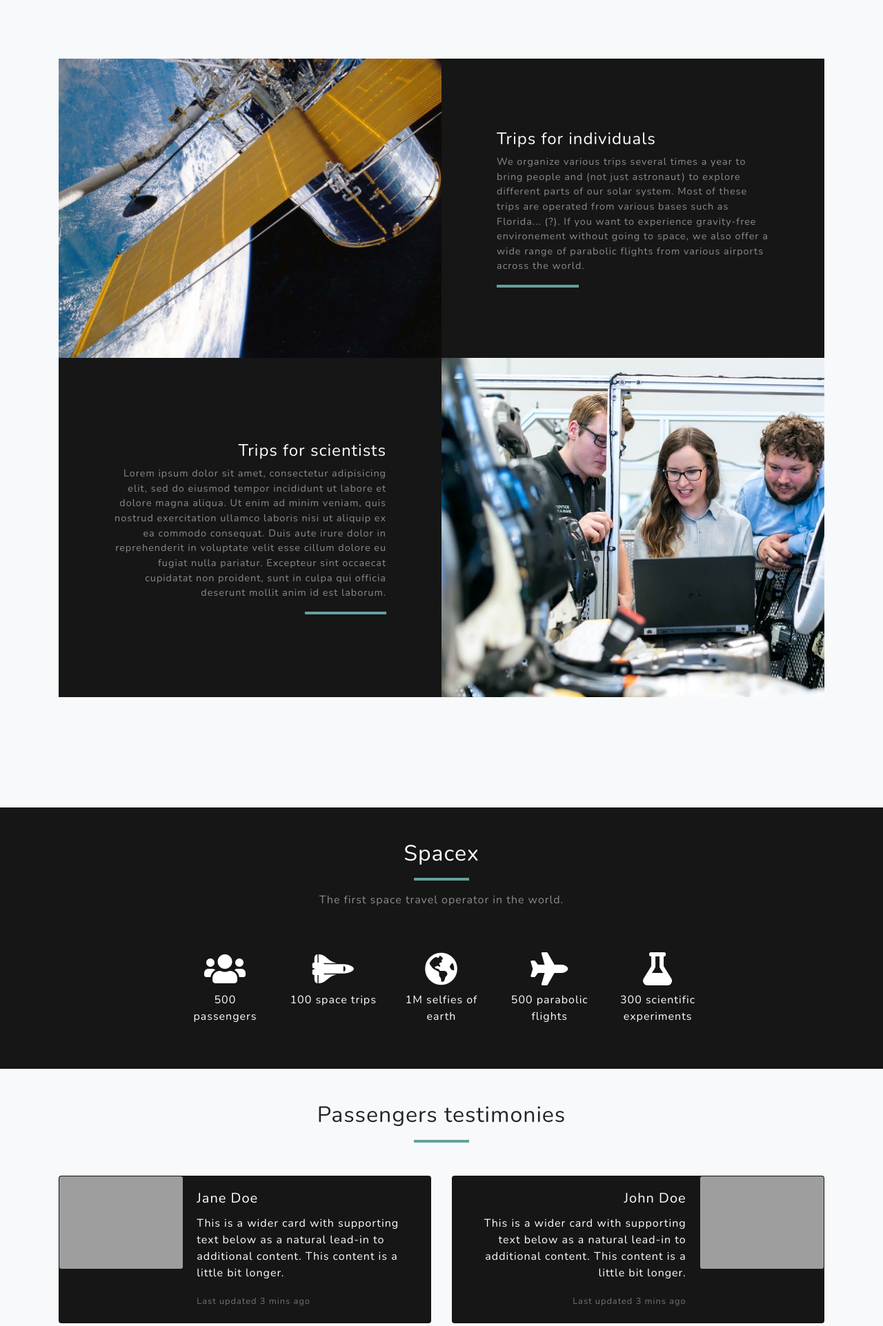
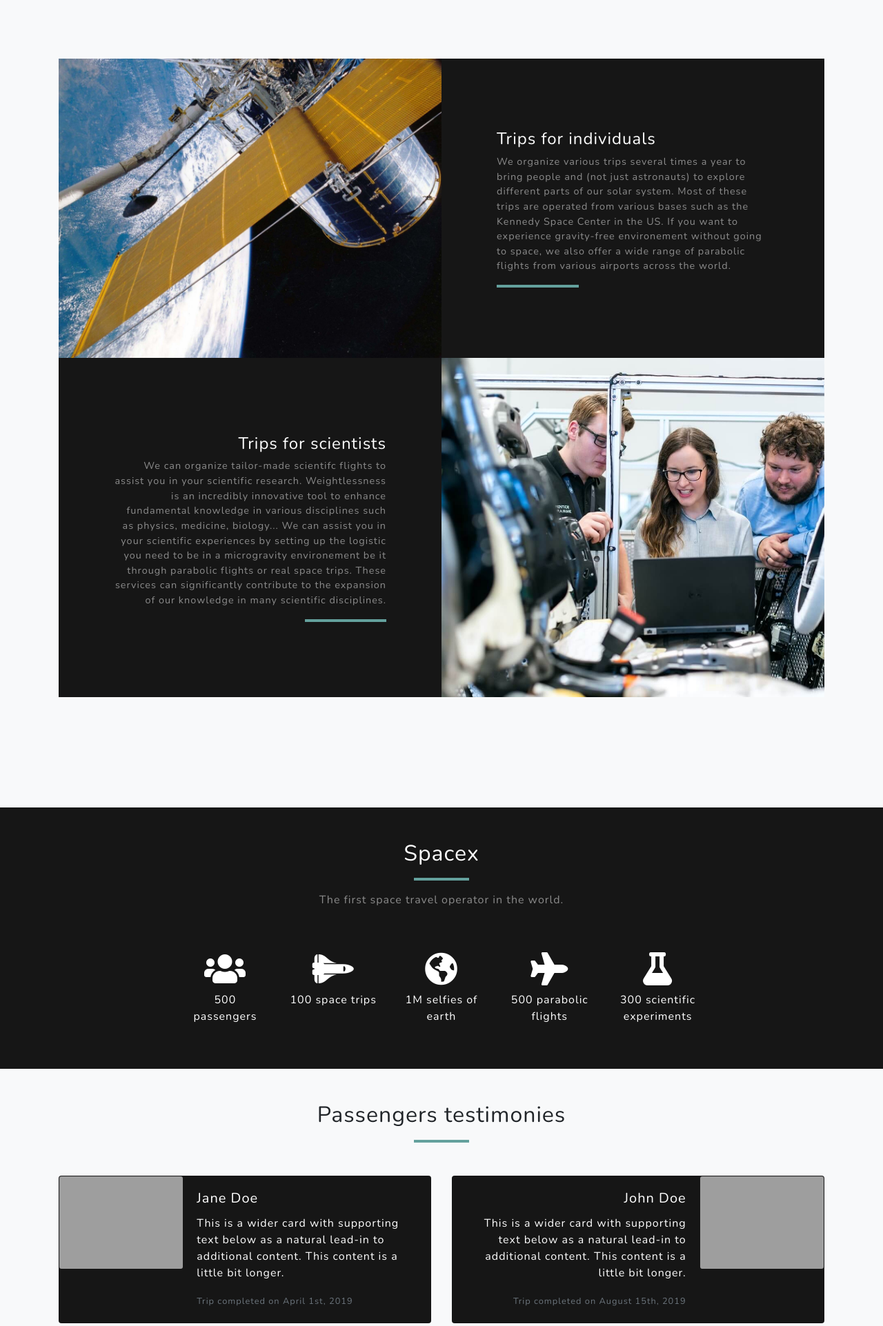
Before and after one commit to AlexiaDelorme/project-spacex, a Django app: page / in a window 1280 px wide. Shown: the part 1974-3897 px from the top of the page at 69% size. Run offline with Django 3.2, Linux system fonts and the light colour scheme; some libraries are stand-ins or nearby versions; grey boxes are pictures that could not be loaded.

Commit message:
Minor tidying - updated content and url

```diff
--- a/main_pages/templates/home.html
+++ b/main_pages/templates/home.html
@@ -46,11 +46,11 @@
 						<div class="project-text w-100 my-auto text-center text-lg-left">
 							<h4 class="text-white">Trips for individuals</h4>
 							<p class="mb-0 text-white-50">
-									We organize various trips several times a year to bring people and (not just
-									astronaut) to explore different parts of our solar system. Most of these trips
-									are operated from various bases such as Florida... (?). If you want to
-									experience gravity-free environement without going to space, we also offer a
-									wide range of parabolic flights from various airports across the world.
+                                We organize various trips several times a year to bring people and (not just
+                                astronauts) to explore different parts of our solar system. Most of these trips
+                                are operated from various bases such as the Kennedy Space Center in the US. If you want to
+                                experience gravity-free environement without going to space, we also offer a
+                                wide range of parabolic flights from various airports across the world.
 							</p>
 							<hr class="d-none d-lg-block mb-0 ml-0">
 						</div>
@@ -70,12 +70,9 @@
 						<div class="project-text w-100 my-auto text-center text-lg-right">
 							<h4 class="text-white">Trips for scientists</h4>
 							<p class="mb-0 text-white-50">
-										Lorem ipsum dolor sit amet, consectetur adipisicing elit, sed do eiusmod tempor
-										incididunt ut labore et dolore magna aliqua. Ut enim ad minim veniam, quis
-										nostrud exercitation ullamco laboris nisi ut aliquip ex ea commodo consequat.
-										Duis aute irure dolor in reprehenderit in voluptate velit esse cillum dolore eu
-										fugiat nulla pariatur. Excepteur sint occaecat cupidatat non proident, sunt in
-										culpa qui officia deserunt mollit anim id est laborum.
+                                We can organize tailor-made scientifc flights to assist you in your scientific research.
+                                Weightlessness is an incredibly innovative tool to enhance fundamental knowledge in various disciplines such as physics, medicine, biology...
+                                We can assist you in your scientific experiences by setting up the logistic you need to be in a microgravity environement be it through parabolic flights or real space trips. These services can significantly contribute to the expansion of our knowledge in many scientific disciplines.
 							</p>
 							<hr class="d-none d-lg-block mb-0 mr-0">
 						</div>
@@ -94,7 +91,7 @@
 
             <div class="col-12 mt-5 mb-5 text-center">
                 <h2 class="text-white mb-3">Spacex</h2>
-                <hr class="d-none d-lg-block mb-3">
+                <hr class="mb-3">
                 <p class="text-white-50">The first space travel operator in the world.</p>
             </div>
 
@@ -138,7 +135,7 @@
 
             <div class="col-12 mt-5 mb-5 text-center">
                 <h2>Passengers testimonies</h2>
-                <hr class="d-none d-lg-block mb-0">
+                <hr class="mb-0">
             </div>
 
             <div class="col-12 col-md-6">
@@ -151,7 +148,7 @@
                             <div class="card-body">
                                 <h5 class="card-title">Jane Doe</h5>
                                 <p class="card-text">This is a wider card with supporting text below as a natural lead-in to additional content. This content is a little bit longer.</p>
-                                <p class="card-text"><small class="text-muted">Last updated 3 mins ago</small></p>
+                                <p class="card-text"><small class="text-muted">Trip completed on April 1st, 2019</small></p>
                             </div>
                         </div>
                     </div>
@@ -165,7 +162,7 @@
                             <div class="card-body text-right">
                                 <h5 class="card-title">John Doe</h5>
                                 <p class="card-text">This is a wider card with supporting text below as a natural lead-in to additional content. This content is a little bit longer.</p>
-                                <p class="card-text"><small class="text-muted">Last updated 3 mins ago</small></p>
+                                <p class="card-text"><small class="text-muted">Trip completed on August 15th, 2019</small></p>
                             </div>
                         </div>
                         <div class="col-md-4">
@@ -190,9 +187,9 @@
 			<div class="col-md-10 col-lg-8 ml-auto text-right">
 				<h2 class="text-white mb-5">Would you like to go to space?</h2>
 				<p class="text-white-50">Discover our wide range of trips to space or gravity-flights.</p>
-                <button type="button" class="btn btn-lg btn-outline-light border border-white">
+                <a href="{% url 'all_trips' %}" type="button" class="btn btn-lg btn-outline-light border border-white">
                     <i class="fas fa-space-shuttle"></i> Book your next trips
-                </button>
+                </a>
 			</div>
 		</div>
 	</div>
```
